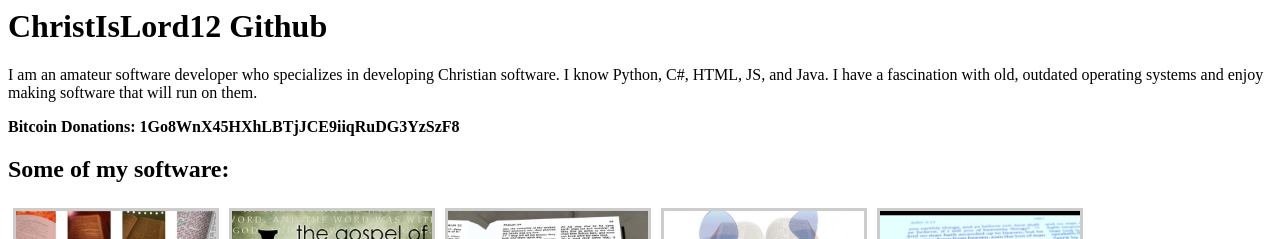
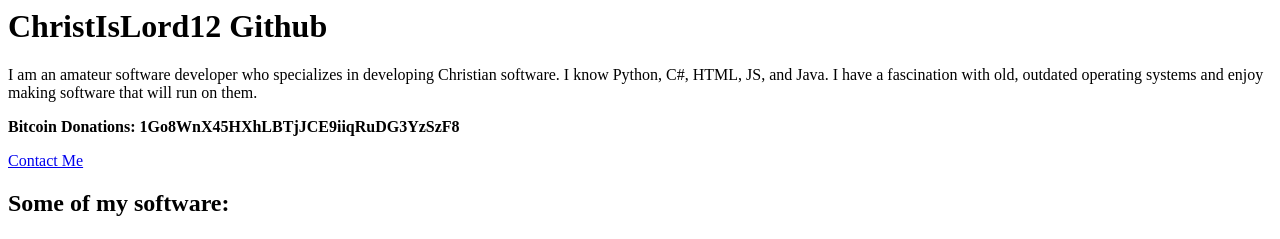
Before and after one commit to christislord12/christislord12.github.io, a plain HTML site: page index.html in a window 1280 px wide. Shown: the top 239 px of the page. Drawn offline with Linux system fonts and the light colour scheme.

Commit message:
Update index.html

```diff
--- a/index.html
+++ b/index.html
@@ -37,6 +37,9 @@ div.credits {
 <h1>ChristIsLord12 Github</h1>
 <p>I am an amateur software developer who specializes in developing Christian software. I know Python, C#, HTML, JS, and Java. I have a fascination with old, outdated operating systems and enjoy making software that will run on them. </p>
 <p><b>Bitcoin Donations: 1Go8WnX45HXhLBTjJCE9iiqRuDG3YzSzF8</b></p>
+<p>
+<a href="mailto:christislord12@programmer.net">Contact Me</a>
+</p>
 
 <h2>Some of my software:</h2>
 
```
